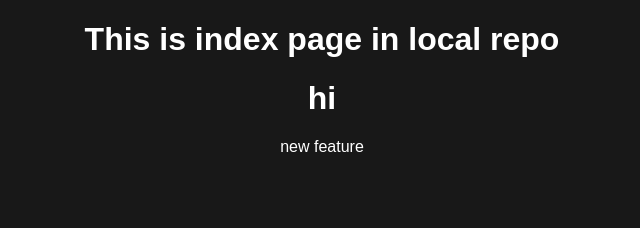
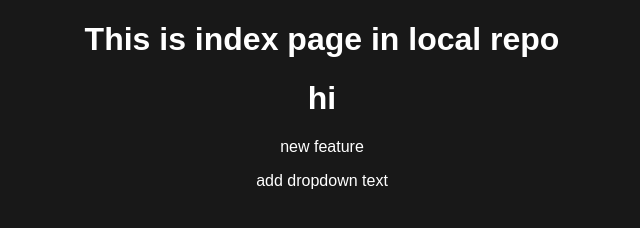
Before and after one commit to sanjana312005/localrepo, a plain HTML site: page index.html in a window 1280 px wide. Shown: the whole page, without its empty margins (318-958 px from the left). Drawn offline with Linux system fonts and the light colour scheme.

Commit message:
dropdown text

```diff
--- a/index.html
+++ b/index.html
@@ -11,6 +11,6 @@
     <h1>This is index page in local repo </h1>
     <h1>hi</h1>
     <p>new feature</p>
-
+    <p>add dropdown text</p>
 </body>
 </html>
```
